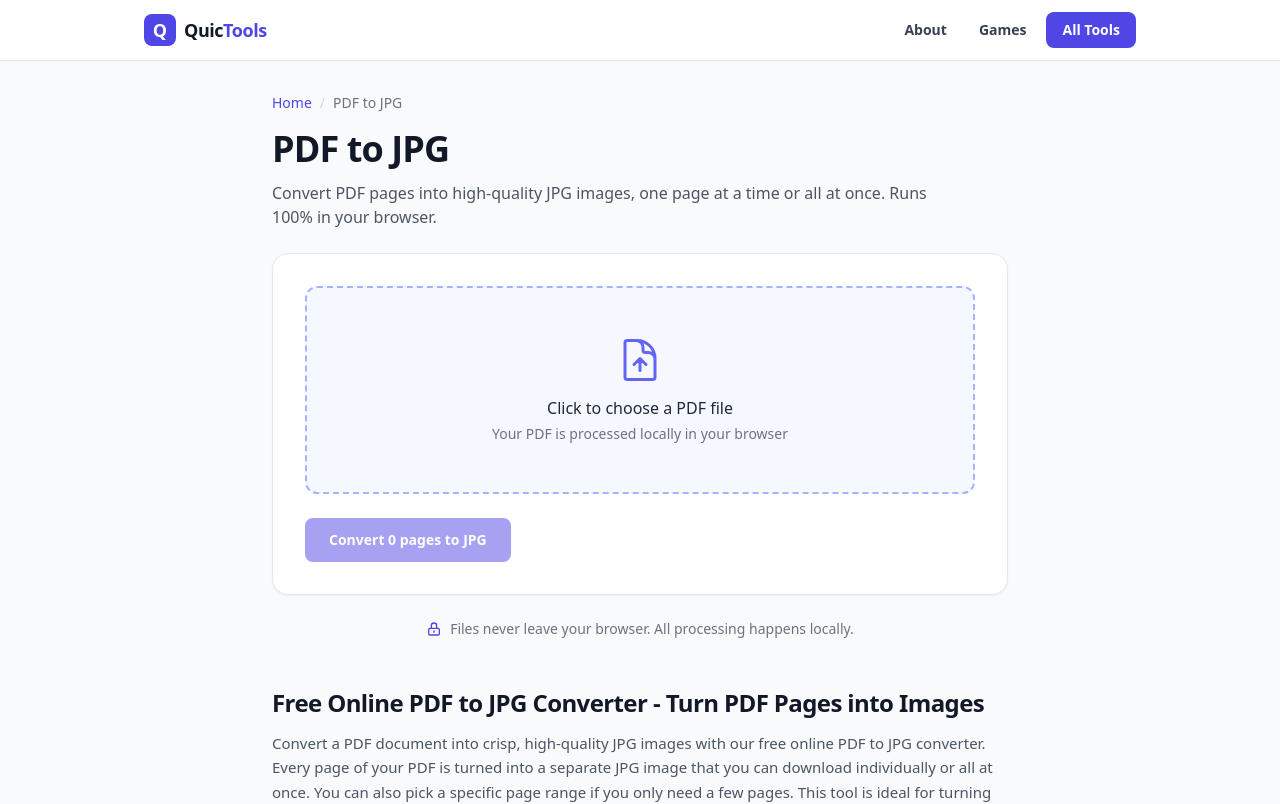
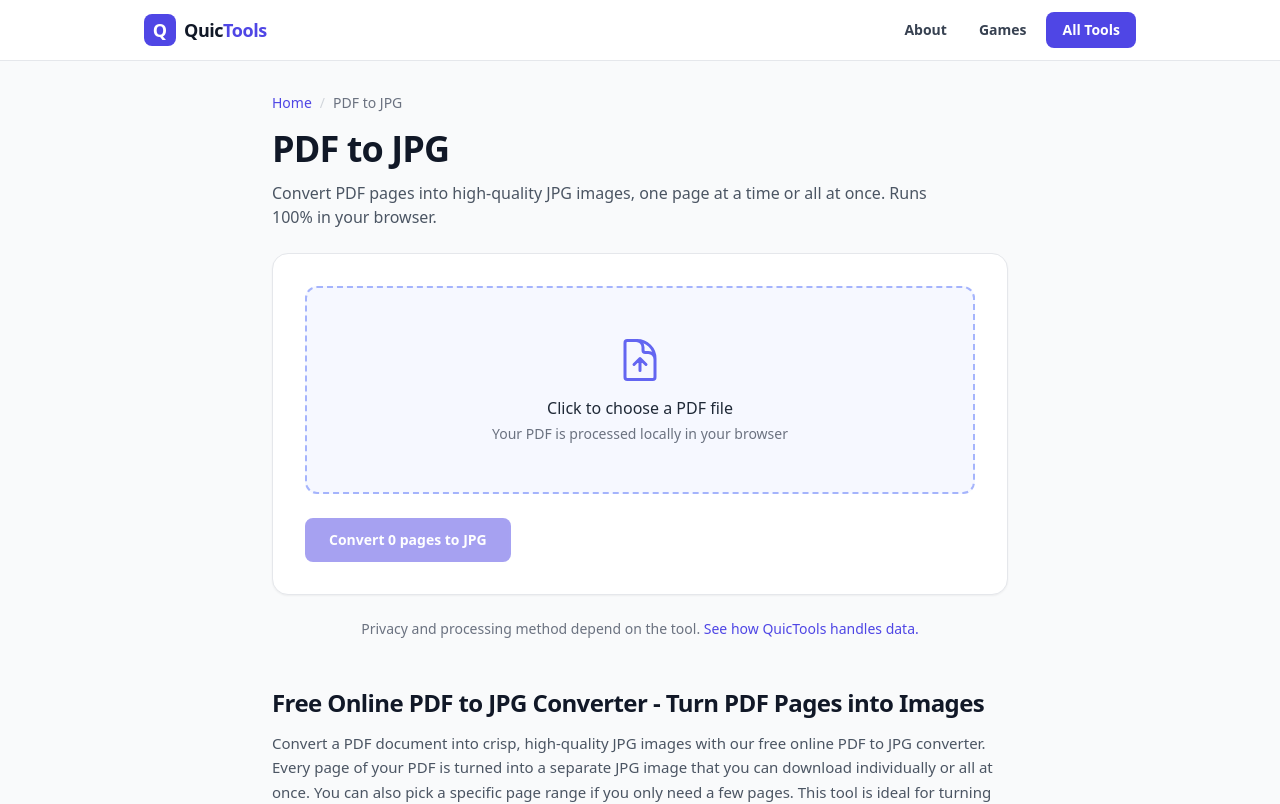
Before and after one commit to thiyo12/ai-website-for-revenue-, a Next.js app: page /pdf-to-jpg in a window 1280 px wide. Shown: the top 804 px of the page. Built offline with nearby package versions, Linux system fonts and the light colour scheme; no server answers.

Commit message:
adsense rescue: improve free user flow and trust signals

```diff
--- a/components/ToolLayout.tsx
+++ b/components/ToolLayout.tsx
@@ -21,9 +21,6 @@ export default function ToolLayout({
     <article className="mx-auto w-full max-w-3xl px-4 py-8">
       <SoftwareAppLd name={title} />
 
-      {/* Header ad slot */}
-      <AdSlot label="header" className="mb-5" />
-
       <nav aria-label="Breadcrumb" className="mb-4 text-sm">
         <Link href="/" className="text-accent-600 hover:underline">
           Home
@@ -39,46 +36,24 @@ export default function ToolLayout({
         <p className="mt-3 max-w-2xl text-base text-gray-600">{description}</p>
       </header>
 
-      {/* Top ad slot */}
-      <AdSlot label="top" className="mb-8" />
-
       <div className="rounded-2xl border border-gray-200 bg-white p-5 shadow-sm sm:p-8">
         {children}
       </div>
 
-      {/* Inline ad slot right after the tool */}
-      <AdSlot label="inline" className="mt-8" />
+      <AdSlot slot="inline" className="mt-8" />
 
-      <p className="mt-6 flex items-center justify-center gap-2 text-sm text-gray-500">
-        <svg
-          className="h-4 w-4 text-accent-600"
-          fill="none"
-          viewBox="0 0 24 24"
-          stroke="currentColor"
-          strokeWidth={2}
-        >
-          <path
-            strokeLinecap="round"
-            strokeLinejoin="round"
-            d="M12 15v2m-6 4h12a2 2 0 002-2v-6a2 2 0 00-2-2H6a2 2 0 00-2 2v6a2 2 0 002 2zm10-10V7a4 4 0 00-8 0v4h8z"
-          />
-        </svg>
-        Files never leave your browser. All processing happens locally.
+      <p className="mt-6 text-center text-sm text-gray-500">
+        Privacy and processing method depend on the tool.{" "}
+        <Link href="/privacy" className="font-medium text-accent-600 hover:underline">
+          See how QuicTools handles data.
+        </Link>
       </p>
 
       <ToolSeoText title={seoTitle} text={seoText} />
 
-      {/* Middle ad slot before internal links */}
-      <AdSlot label="middle" className="mt-8" />
-
-      {/* Internal linking to related tools for SEO */}
       <RelatedTools />
 
-      {/* Bottom ad slot */}
-      <AdSlot label="bottom" className="mt-8" />
-
-      {/* Footer ad slot */}
-      <AdSlot label="footer" className="mt-5" />
+      <AdSlot slot="bottom" className="mt-8" />
     </article>
   );
 }
```
